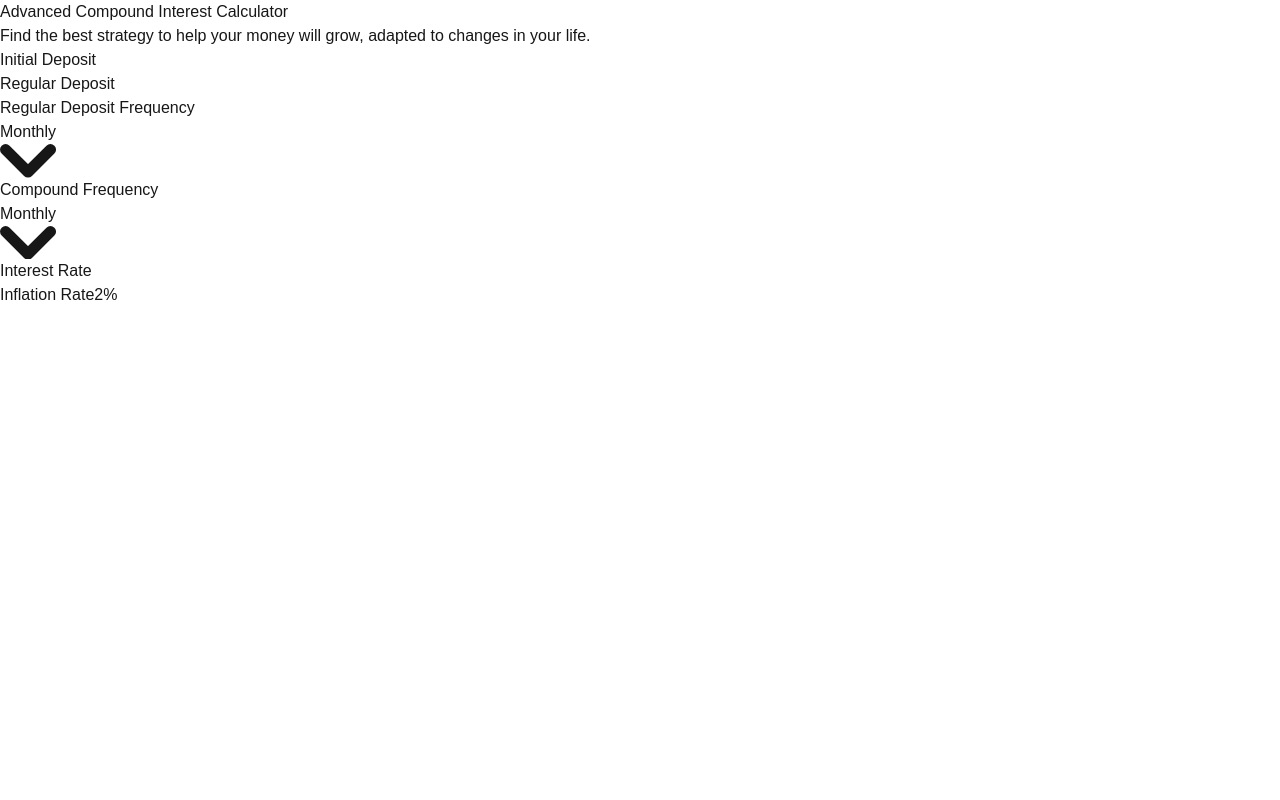
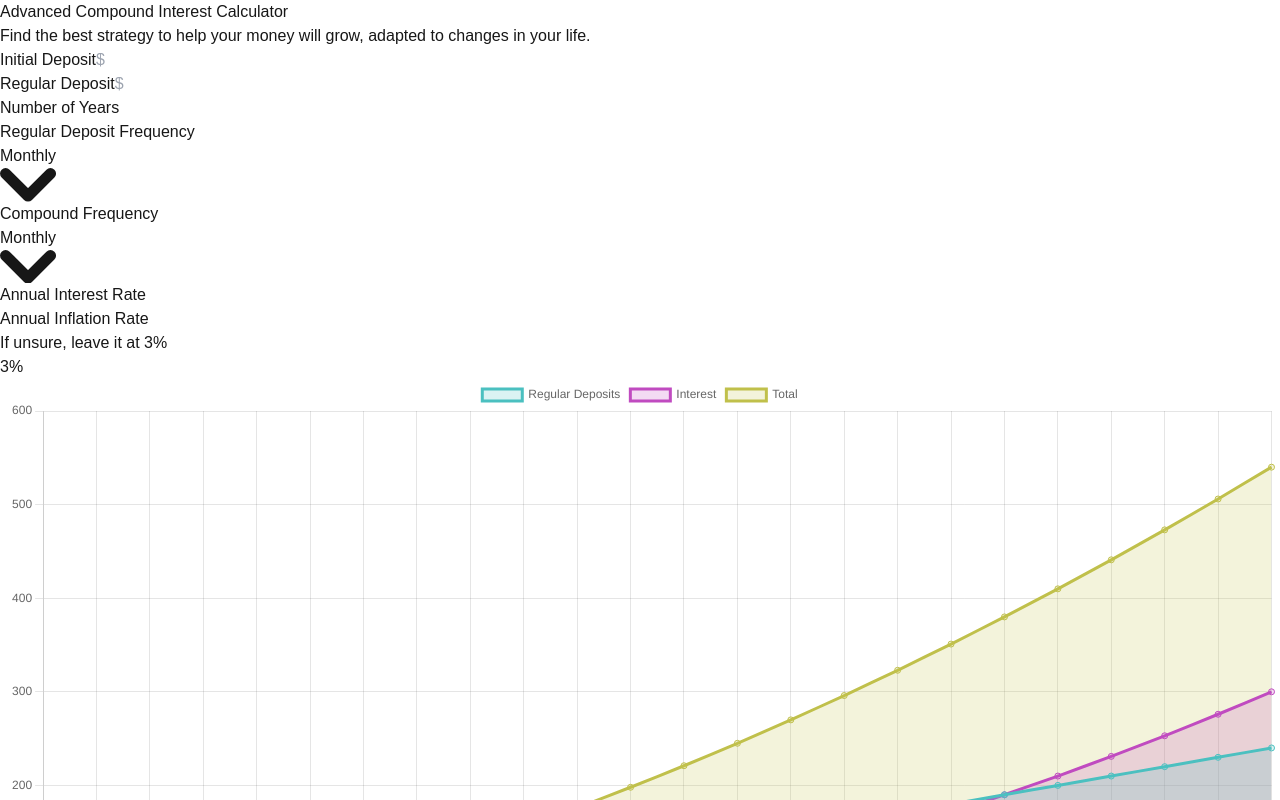
Before and after one commit to arbusam/Compound-Interest-Calculator, a Next.js app: page / in a window 1280 px wide. Shown: the top 800 px of the page. Built offline with nearby package versions, Linux system fonts and the light colour scheme.

Commit message:
Renders static graph

```diff
--- /dev/null
+++ b/src/app/graph.tsx
@@ -0,0 +1,58 @@
+"use client";
+
+import dynamic from 'next/dynamic';
+import 'chart.js/auto';
+const Line = dynamic(() => import('react-chartjs-2').then((mod) => mod.Line), {
+  ssr: false,
+});
+const data = {
+  labels: [
+    "Month 1","Month 2","Month 3","Month 4","Month 5","Month 6","Month 7","Month 8","Month 9","Month 10",
+    "Month 11","Month 12","Month 13","Month 14","Month 15","Month 16","Month 17","Month 18","Month 19",
+    "Month 20","Month 21","Month 22","Month 23","Month 24"
+  ],
+  datasets: [
+    {
+      label: "Regular Deposits",
+      data: [
+        10,20,30,40,50,60,70,80,90,100,
+        110,120,130,140,150,160,170,180,190,
+        200,210,220,230,240
+      ],
+      fill: true,
+      backgroundColor: "rgba(75, 192, 192, 0.2)",
+      borderColor: "rgb(75, 192, 192)",
+      tension: 0.1,
+    },
+    {
+      label: "Interest",
+      data: [
+        1,3,6,10,15,21,28,36,45,55,
+        66,78,91,105,120,136,153,171,190,
+        210,231,253,276,300
+      ],
+      fill: true,
+      backgroundColor: "rgba(192, 75, 192, 0.2)",
+      borderColor: "rgb(192, 75, 192)",
+      tension: 0.1,
+    },
+    {
+      label: "Total",
+      data: [
+        11,23,36,50,65,81,98,116,135,155,
+        176,198,221,245,270,296,323,351,380,
+        410,441,473,506,540
+      ],
+      fill: true,
+      backgroundColor: "rgba(192, 192, 75, 0.2)",
+      borderColor: "rgb(192, 192, 75)",
+      tension: 0.1,
+    }
+  ],
+};
+const Graph = () => {
+  return (
+    <Line data={data} />
+  );
+};
+export default Graph;
--- a/src/app/page.tsx
+++ b/src/app/page.tsx
@@ -2,12 +2,14 @@
 
 import { useEffect, useRef, useState } from "react";
 import { Frequency } from "@/types/frequency";
+import Graph from "./graph";
 
 export default function Home() {
   const [initialDeposit, setInitialDeposit] = useState("");
   const [regularDeposit, setRegularDeposit] = useState("");
+  const [years, setYears] = useState("");
   const [interestRate, setInterestRate] = useState("");
-  const [inflationRate, setInflationRate] = useState("2%");
+  const [inflationRate, setInflationRate] = useState("3%");
   const [depositShowDropdown, setDepositShowDropdown] = useState(false);
   const [compoundShowDropdown, setCompoundShowDropdown] = useState(false);
   const [regularDepositFrequency, setRegularDepositFrequency] = useState(Frequency.Monthly);
@@ -67,6 +69,16 @@ export default function Home() {
 
     if (regex.test(value)) {
       setRegularDeposit(value);
+    }
+  }
+
+  const handleYearsChange = (event: React.ChangeEvent<HTMLInputElement>) => {
+    let value = event.target.value;
+
+    const regex = /^\d*$/;
+
+    if (regex.test(value)) {
+      setYears(value);
     }
   }
 
@@ -243,17 +255,21 @@ export default function Home() {
       <div className="grid grid-cols-3 gap-4">
         <div className="mt-5">
           <div className="flex flex-col items-left mt-5 ml-5">
-            <label htmlFor="initialDeposit" className="block mb-2 text-lg font-semibold">Initial Deposit</label>
-            <input id="initialDeposit" type="text" value={initialDeposit} onChange={handleInitialDepositChange} onBlur={handleInitialDepositBlur} className="block p-2 h-10 text-gray-900 border border-gray-300 rounded-lg bg-gray-50 text-xs focus:ring-blue-500 focus:border-blue-500 dark:bg-gray-700 dark:border-gray-600 dark:placeholder-gray-400 dark:text-white dark:focus:ring-blue-500 dark:focus:border-blue-500" />
+            <label htmlFor="initialDeposit" className="block mb-2 text-md font-semibold">Initial Deposit</label>
+            <input id="initialDeposit" type="text" value={initialDeposit} placeholder="$" onChange={handleInitialDepositChange} onBlur={handleInitialDepositBlur} className="block p-2 h-10 text-gray-900 border border-gray-300 rounded-lg bg-gray-50 text-xs focus:ring-blue-500 focus:border-blue-500 dark:bg-gray-700 dark:border-gray-600 dark:placeholder-gray-400 dark:text-white dark:focus:ring-blue-500 dark:focus:border-blue-500" />
           </div>
           <div className="flex flex-col items-left mt-5 ml-5">
-            <label htmlFor="regularDeposit" className="block mb-2 text-lg font-semibold">Regular Deposit</label>
-            <input id="regularDeposit" type="text" value={regularDeposit} onChange={handleRegularDepositChange} onBlur={handleRegularDepositBlur} className="block p-2 h-10 text-gray-900 border border-gray-300 rounded-lg bg-gray-50 text-xs focus:ring-blue-500 focus:border-blue-500 dark:bg-gray-700 dark:border-gray-600 dark:placeholder-gray-400 dark:text-white dark:focus:ring-blue-500 dark:focus:border-blue-500" />
+            <label htmlFor="regularDeposit" className="block mb-2 text-md font-semibold">Regular Deposit</label>
+            <input id="regularDeposit" type="text" value={regularDeposit} placeholder="$" onChange={handleRegularDepositChange} onBlur={handleRegularDepositBlur} className="block p-2 h-10 text-gray-900 border border-gray-300 rounded-lg bg-gray-50 text-xs focus:ring-blue-500 focus:border-blue-500 dark:bg-gray-700 dark:border-gray-600 dark:placeholder-gray-400 dark:text-white dark:focus:ring-blue-500 dark:focus:border-blue-500" />
+          </div>
+          <div className="flex flex-col items-left mt-5 ml-5">
+            <label htmlFor="years" className="block mb-2 text-md font-semibold">Number of Years</label>
+            <input id="years" type="text" value={years} onChange={handleYearsChange} className="block p-2 h-10 text-gray-900 border border-gray-300 rounded-lg bg-gray-50 text-xs focus:ring-blue-500 focus:border-blue-500 dark:bg-gray-700 dark:border-gray-600 dark:placeholder-gray-400 dark:text-white dark:focus:ring-blue-500 dark:focus:border-blue-500" />
           </div>
         </div>
         <div className="mt-5">
           <div className="flex flex-col items-left mt-5 ml-5" ref={depositDropdownRef}>
-            <label htmlFor="regularDepositFrequency" className="block mb-2 text-lg font-semibold">Regular Deposit Frequency</label>
+            <label htmlFor="regularDepositFrequency" className="block mb-2 text-md font-semibold">Regular Deposit Frequency</label>
             <div className="relative inline-block">
               <button id="regularDepositFrequency" onClick={handleDepositDropdownToggled} data-dropdown-toggle="dropdown" className="text-gray-900 border w-full border-gray-300 focus:ring-2 focus:outline-none focus:ring-blue-500 font-medium rounded-lg text-sm px-5 h-10 text-center inline-flex items-center bg-gray-50 focus:border-blue-500 dark:bg-gray-700 dark:border-gray-600 dark:placeholder-gray-400 dark:text-white dark:focus:ring-blue-500 dark:focus:border-blue-500" type="button">
                 {regularDepositFrequency}
@@ -285,7 +301,7 @@ export default function Home() {
             </div>
           </div>
           <div className="flex flex-col items-left mt-5 ml-5" ref={compoundDropdownRef}>
-            <label htmlFor="compoundFrequency" className="block mb-2 text-lg font-semibold">Compound Frequency</label>
+            <label htmlFor="compoundFrequency" className="block mb-2 text-md font-semibold">Compound Frequency</label>
             <div className="relative inline-block">
               <button id="compoundFrequency" onClick={handleCompoundDropdownToggled} data-dropdown-toggle="dropdown" className="text-gray-900 border w-full border-gray-300 focus:ring-2 focus:outline-none focus:ring-blue-500 font-medium rounded-lg text-sm px-5 h-10 text-center inline-flex items-center bg-gray-50 focus:border-blue-500 dark:bg-gray-700 dark:border-gray-600 dark:placeholder-gray-400 dark:text-white dark:focus:ring-blue-500 dark:focus:border-blue-500" type="button">
                 {compoundFrequency}
@@ -319,16 +335,19 @@ export default function Home() {
         </div>
         <div className="mt-5">
           <div className="flex flex-col items-left mt-5 ml-5">
-            <label htmlFor="initialDeposit" className="block mb-2 text-lg font-semibold">Interest Rate</label>
+            <label htmlFor="initialDeposit" className="block mb-2 text-md font-semibold">Annual Interest Rate</label>
             <input id="initialDeposit" type="text" value={interestRate} onChange={handleInterestRateChange} onBlur={handleInterestRateBlur} className="block p-2 h-10 text-gray-900 border border-gray-300 rounded-lg bg-gray-50 text-xs focus:ring-blue-500 focus:border-blue-500 dark:bg-gray-700 dark:border-gray-600 dark:placeholder-gray-400 dark:text-white dark:focus:ring-blue-500 dark:focus:border-blue-500" />
           </div>
-          <div className="flex flex-col items-left mt-5 ml-5">
-            <label htmlFor="regularDeposit" className="block mb-2 text-lg font-semibold">Inflation Rate</label>
+          <div className="flex flex-col items-left mt-3 ml-5">
+            <label htmlFor="regularDeposit" className="block text-md font-semibold">Annual Inflation Rate</label>
+            <p className="text-xs text-gray-500 dark:text-gray-400 -mt-1 mb-1">If unsure, leave it at 3%</p>
             <input id="regularDeposit" type="text" value={inflationRate} onChange={handleInflationRateChange} onBlur={handleInflationRateBlur} className="block p-2 h-10 text-gray-900 border border-gray-300 rounded-lg bg-gray-50 text-xs focus:ring-blue-500 focus:border-blue-500 dark:bg-gray-700 dark:border-gray-600 dark:placeholder-gray-400 dark:text-white dark:focus:ring-blue-500 dark:focus:border-blue-500" />
           </div>
         </div>
       </div>
 
+      <div className="mt-10" />
+      <Graph />
       {/* TODO: Add disclaimer below graph and in footer */}
     </div>
   );
```
Also changed, not shown: package.json (+8 -6 lines), 1 other file (tests, documents, lock files or other folders).
